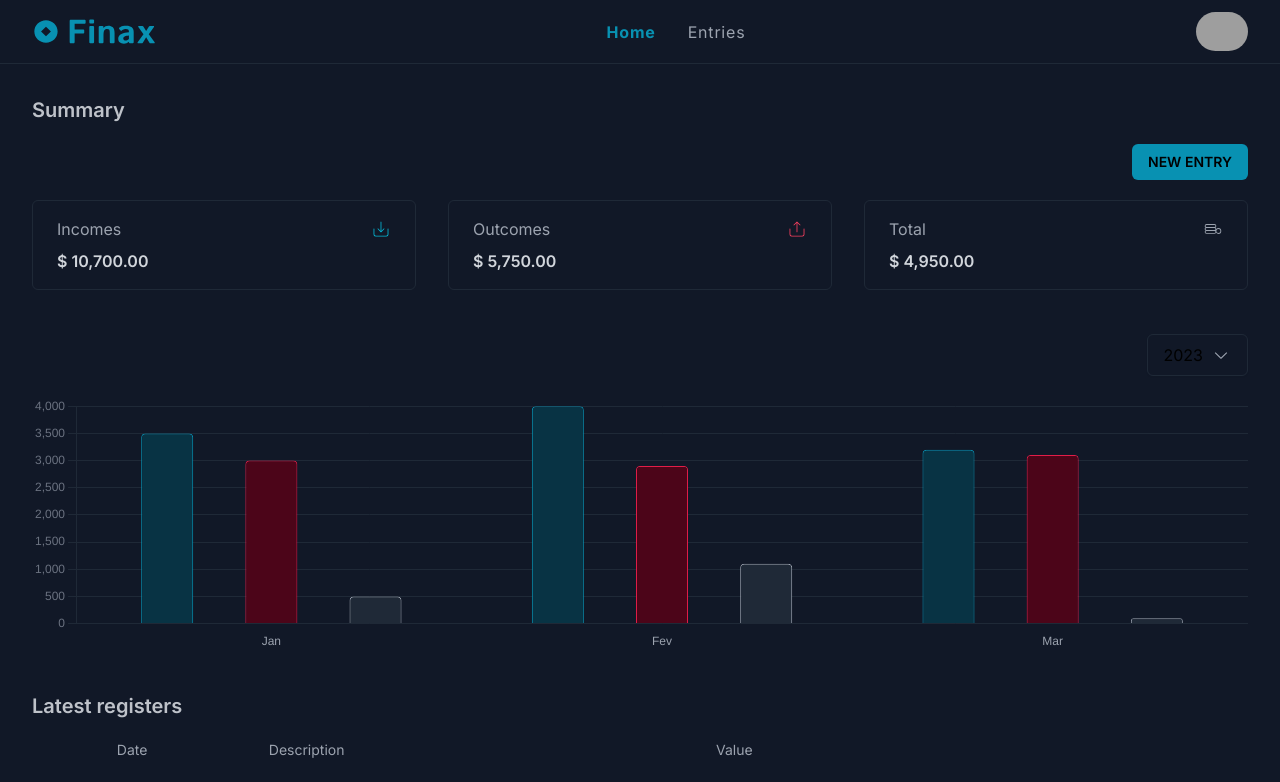
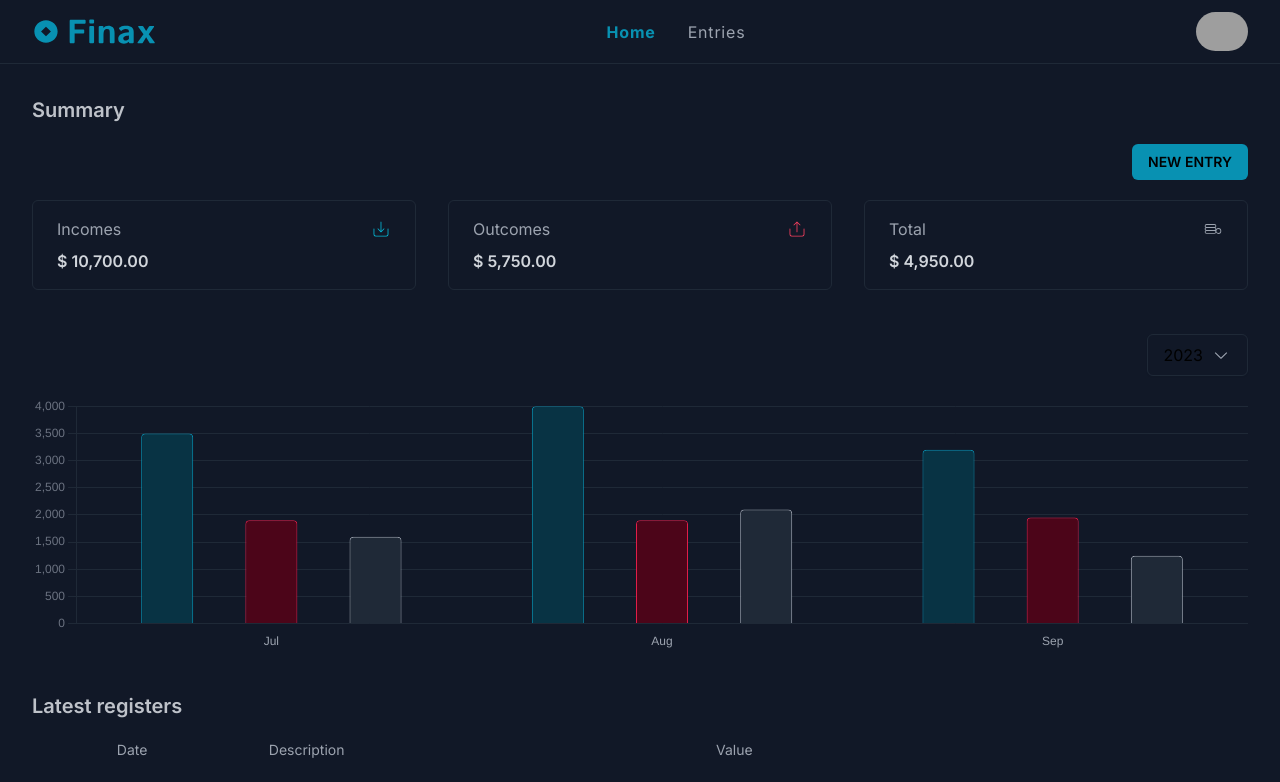
Before and after one commit to belapferreira/finax, a Next.js app: page / in a window 1280 px wide. Shown: the top 782 px of the page. Built offline with nearby package versions, Linux system fonts and the light colour scheme; grey boxes are pictures that could not be loaded.

Commit message:
feat: get data of chart dynamically

```diff
--- a/package.json
+++ b/package.json
@@ -18,6 +18,7 @@
     "@types/react-dom": "18.2.7",
     "autoprefixer": "10.4.15",
     "chart.js": "^4.4.0",
+    "date-fns": "^2.30.0",
     "eslint": "8.49.0",
     "eslint-config-next": "13.4.19",
     "framer-motion": "^10.16.4",
--- a/src/app/(pages)/page.tsx
+++ b/src/app/(pages)/page.tsx
@@ -15,11 +15,7 @@ import { Entry } from '@/app/components/Entry';
 import { BarChart } from '@/app/components/BarChart';
 import { NewEntryDialog } from '@/app/components/NewEntryDialog';
 import { Select } from '@/app/components/Select';
-
-const labels = ['Jan', 'Fev', 'Mar'];
-const datasetOne = [3500, 4000, 3200];
-const datasetTwo = [3000, 2900, 3100];
-const datasetThree = [500, 1100, 100];
+import { format } from 'date-fns';
 
 interface EntriesSummarizedReturn {
   totalIncome: number;
@@ -29,6 +25,12 @@ interface EntriesSummarizedReturn {
 interface YearItems {
   value: string;
   label: string;
+}
+
+interface ChartData {
+  labels: string[];
+  income: { value: number; month: string }[];
+  outcome: { value: number; month: string }[];
 }
 
 const Home = () => {
@@ -77,6 +79,71 @@ const Home = () => {
     },
     [],
   );
+
+  const entriesFiltered = entries?.filter(({ date }) => {
+    const year = new Date(date as string).getFullYear().toString();
+
+    return year === yearSelected;
+  });
+
+  const chartData = entriesFiltered.reduce<ChartData>(
+    (accumulator, currentEntry) => {
+      const month = format(new Date(currentEntry.date as string), 'MMM');
+      const isIncome = currentEntry?.variant === 'income';
+      const currentValue = currentEntry?.valueInCents || 0;
+
+      const monthExists = accumulator?.labels?.find(
+        (monthAcc) => monthAcc === month,
+      );
+
+      if (!monthExists) {
+        accumulator?.labels?.push(month);
+      }
+
+      if (isIncome) {
+        accumulator?.income?.push({ value: currentValue, month });
+      } else {
+        accumulator?.outcome?.push({ value: currentValue, month });
+      }
+
+      return accumulator;
+    },
+    { labels: [], income: [], outcome: [] },
+  );
+
+  const datasetOne = chartData.income.reduce(
+    (accumulator, currentIncome) => {
+      const labelIndex = chartData?.labels.indexOf(currentIncome?.month);
+      const value = currentIncome?.value / 100;
+
+      !!accumulator[labelIndex]
+        ? (accumulator[labelIndex] += value)
+        : (accumulator[labelIndex] = value);
+
+      return accumulator;
+    },
+    [0],
+  );
+
+  const datasetTwo = chartData.outcome.reduce(
+    (accumulator, currentOutcome) => {
+      const labelIndex = chartData?.labels.indexOf(currentOutcome?.month);
+      const value = currentOutcome?.value / 100;
+
+      !!accumulator[labelIndex]
+        ? (accumulator[labelIndex] += value)
+        : (accumulator[labelIndex] = value);
+
+      return accumulator;
+    },
+    [0],
+  );
+
+  const datasetThree = datasetOne?.map((value, index) => {
+    const balance = value - datasetTwo[index];
+
+    return balance;
+  });
 
   const handleYearSelection = (value: string) => {
     setYearSelected(value);
@@ -153,7 +220,7 @@ const Home = () => {
             <div className="h-64 w-full">
               <BarChart
                 data={{
-                  labels: labels,
+                  labels: chartData?.labels,
                   datasets: [
                     {
                       data: datasetOne,
```
Also changed, not shown: 1 other file (tests, documents, lock files or other folders).
